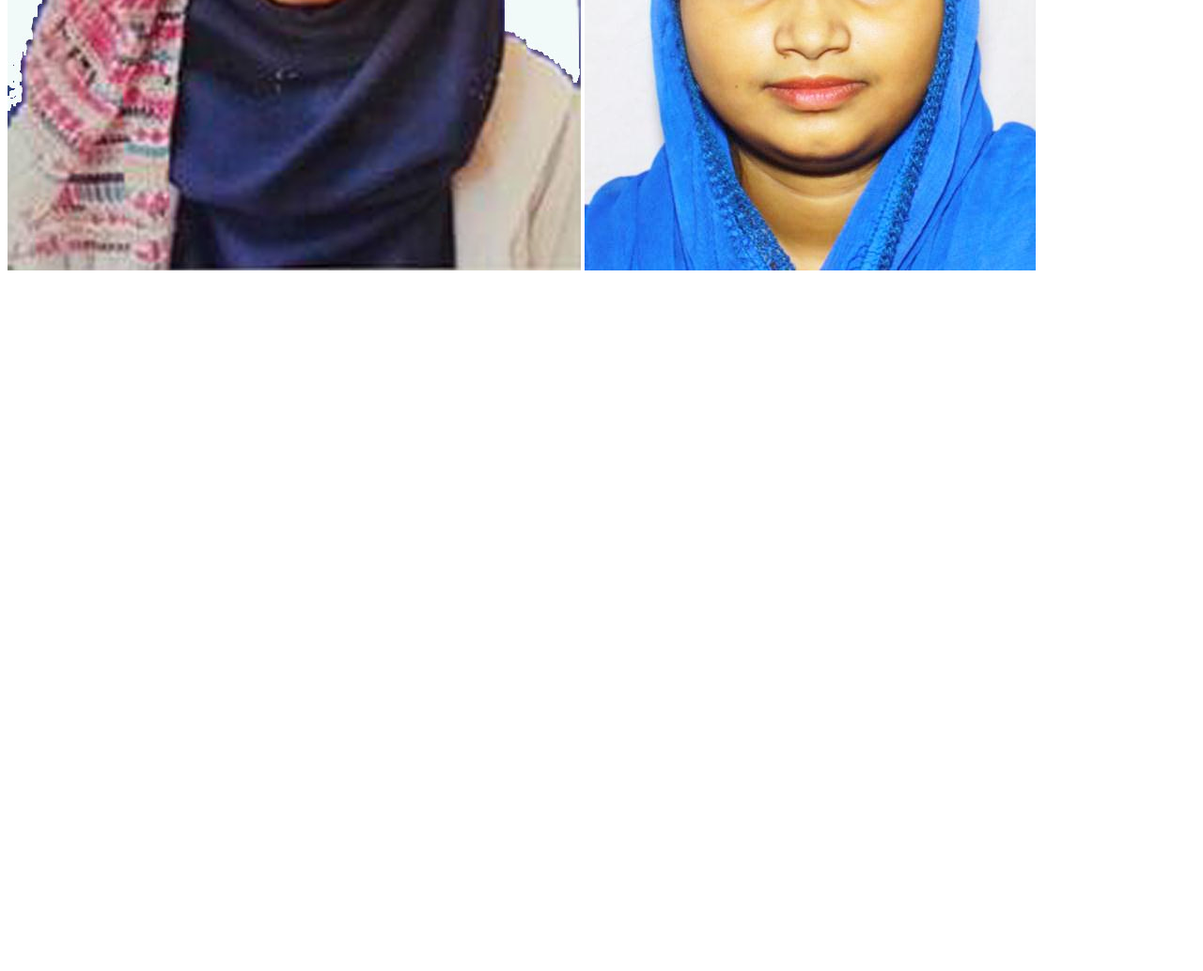
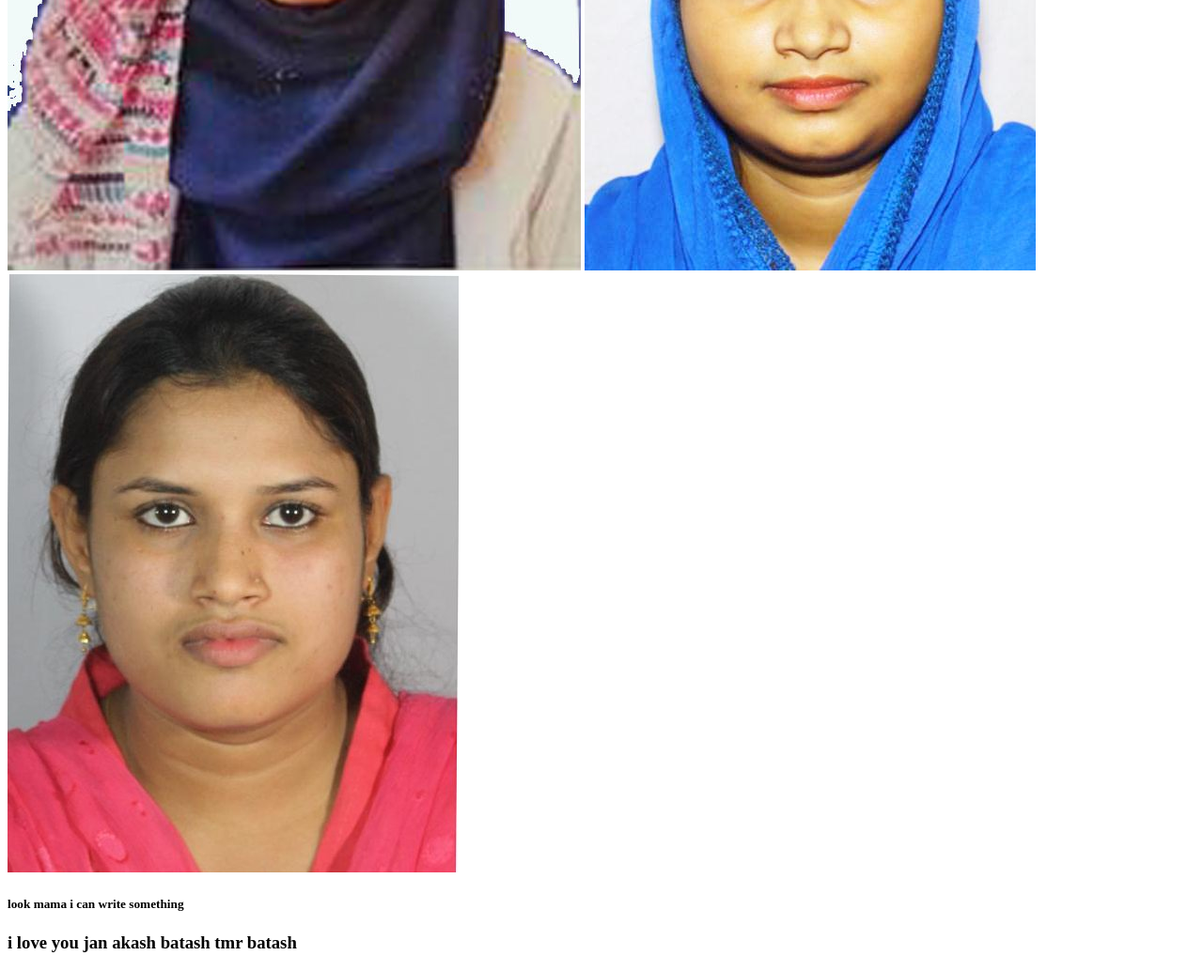
Before and after one commit to palashalaul/my-first-repo, a plain HTML site: page index.html in a window 1280 px wide. Shown: the part 669-1703 px from the top of the page at 94% size. Before the commit the page ends 969 px from the top, so only its background shows below. Drawn offline with Linux system fonts and the light colour scheme.

Commit message:
added someting

```diff
--- a/index.html
+++ b/index.html
@@ -4,7 +4,7 @@
     <meta charset="UTF-8">
     <meta http-equiv="X-UA-Compatible" content="IE=edge">
     <meta name="viewport" content="width=device-width, initial-scale=1.0">
-    <title>my first github repo</title>
+    <title>documented</title>
     <link rel="stylesheet" href="style.css">
 </head>
 <body>
@@ -14,5 +14,12 @@
     <p>again and again </p>
     <img src="tani.jpg" alt="">
     <img src="Tumpa best photo.jpg" alt="">
+    <img src="download.jfifjj.jpg" alt="">
+    <h5>look mama i can write something</h5>
+    <div>
+        <h3>
+            <p>i love you jan akash batash tmr batash </p>
+        </h3>
+    </div>
 </body>
 </html>
```
